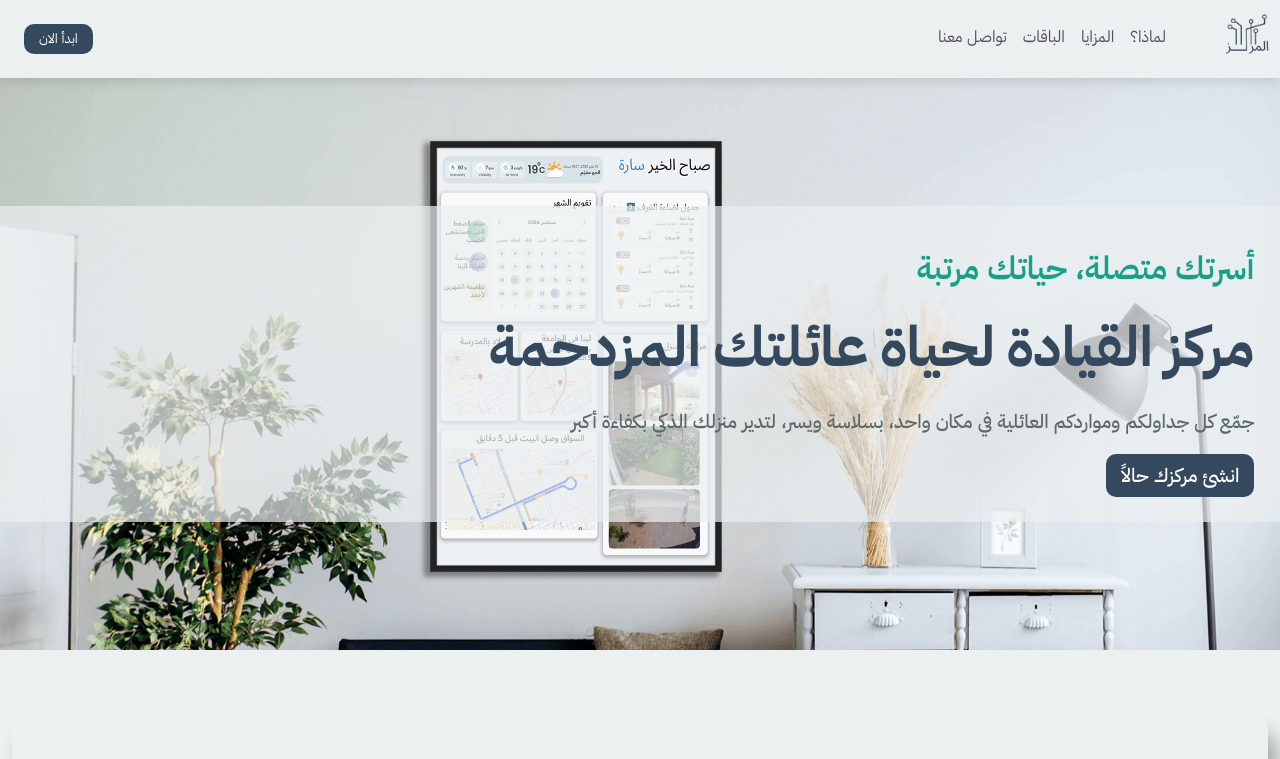
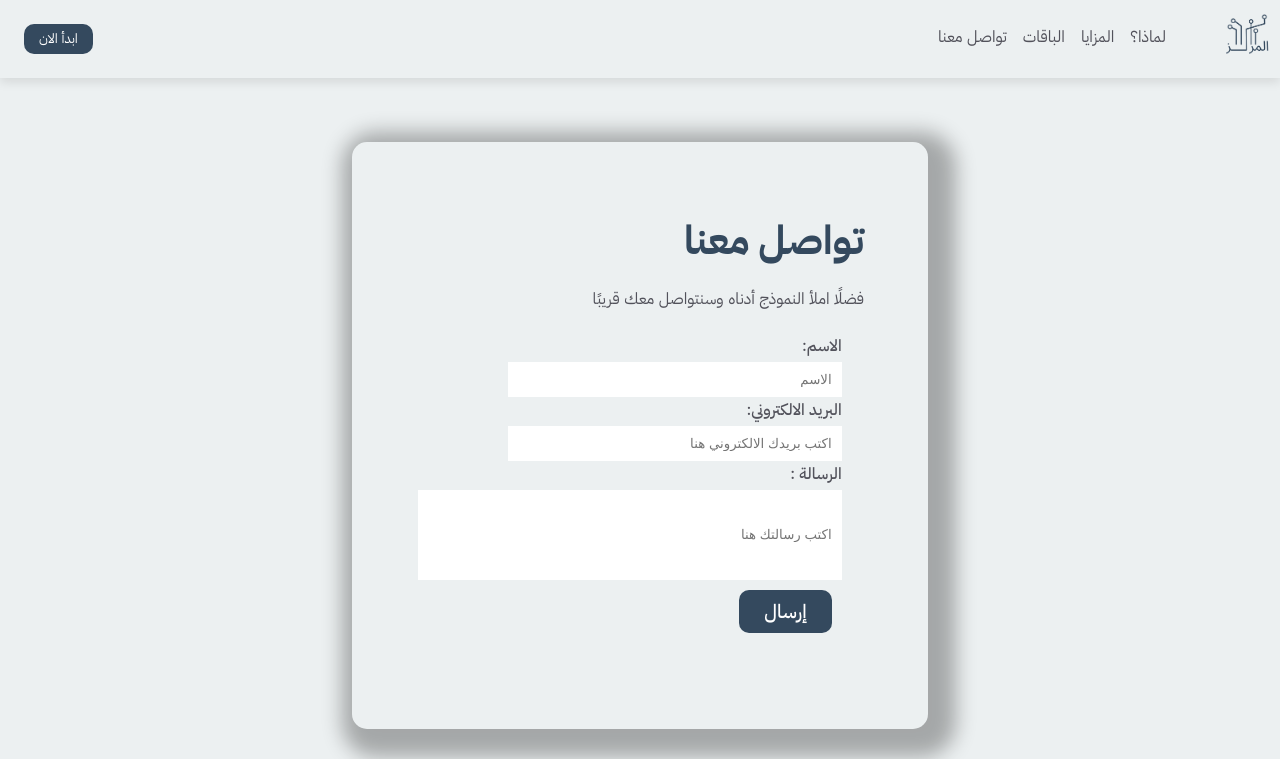
Before and after one commit to shahadmf/almarkz, a React (Create React App) app: page /contact-us in a window 1280 px wide. Shown: the top 759 px of the page. Built offline with nearby package versions, Linux system fonts and the light colour scheme.

Commit message:
Contact us form is done 👌+ Routing is also done ✅

```diff
--- a/package.json
+++ b/package.json
@@ -13,6 +13,7 @@
     "@types/react-dom": "^18.3.0",
     "react": "^18.3.1",
     "react-dom": "^18.3.1",
+    "react-router-dom": "^6.26.1",
     "react-scripts": "5.0.1",
     "sass": "^1.77.8",
     "typescript": "^4.9.5",
--- a/src/App.tsx
+++ b/src/App.tsx
@@ -1,22 +1,29 @@
-import React from 'react';
-
-import './App.scss';
-import Header from './components/Header';
-import Hero from './components/Hero';
-import Why from './components/Why';
-import Benefits from './components/Benefits';
-import Footer from './components/Footer';
-import Pricing from './components/Pricing';
+import React from "react";
+import { BrowserRouter as Router, Route, Routes } from "react-router-dom";
+import "./App.scss";
+import Header from "./components/Header";
+// import Hero from "./components/Hero";
+import Why from "./components/Why";
+import Benefits from "./components/Benefits";
+import Footer from "./components/Footer";
+import Pricing from "./components/Pricing";
+import Home from "./Pages/Home";
+import ContactUs from "./components/ContactUs";
 
 function App() {
   return (
     <div className="App">
-      <Header />
-      <Hero />
-      <Why />
-      <Benefits />
-      <Pricing />
-      <Footer />
+      <Router>
+        <Header />
+        <Routes>
+          <Route path="/" element={<Home />} />
+          <Route path="/why" element={<Why />} />
+          <Route path="/benefits" element={<Benefits />} />
+          <Route path="/pricing" element={<Pricing />} />
+          <Route path="/contact-us" element={<ContactUs />} />
+        </Routes>
+        </Router>
+          <Footer />
     </div>
   );
 }
--- /dev/null
+++ b/src/Pages/Home.tsx
@@ -0,0 +1,18 @@
+import React from 'react'
+import Hero from '../components/Hero'
+import Benefits from '../components/Benefits';
+import Pricing from '../components/Pricing';
+import Why from '../components/Why';
+
+const Home = () => {
+  return (
+    <div>
+      <Hero />
+      <Why />
+      <Benefits />
+      {/* <Pricing /> */}
+    </div>
+  );
+}
+
+export default Home
--- /dev/null
+++ b/src/components/ContactUs.tsx
@@ -0,0 +1,44 @@
+import React from "react";
+import "../styles/ContactUs.scss";
+
+const ContactUs = () => {
+  return (
+    <div className="ContactUs">
+      <h1>تواصل معنا</h1>
+      <p>فضلًا املأ النموذج أدناه وسنتواصل معك قريبًا</p>
+      <div className="form-container">
+        <form action=" ">
+          <div className="form-group">
+            <label htmlFor="name">الاسم:</label>
+            <input
+              type="text"
+              id="name"
+              name="name"
+              placeholder="الاسم"
+              required
+            />
+            <label htmlFor="email">البريد الالكتروني:</label>
+            <input
+              type="email"
+              name="email"
+              id="email"
+              placeholder="اكتب بريدك الالكتروني هنا"
+              required
+            />
+            <label htmlFor="message">الرسالة :</label>
+            <input
+              type="textarea"
+              name="message"
+              id="message"
+              placeholder="اكتب رسالتك هنا"
+              required
+            />
+            <button type="submit">إرسال</button>
+          </div>
+        </form>
+      </div>
+    </div>
+  );
+};
+
+export default ContactUs;
--- a/src/components/Header.tsx
+++ b/src/components/Header.tsx
@@ -1,5 +1,6 @@
 import React, { useState } from "react";
 import logo from "../assets/Logo.png";
+import { Link } from "react-router-dom";
 
 const Header = () => {
   const [isOpen, setIsOpen] = useState(false);
@@ -12,9 +13,9 @@ const Header = () => {
     <div>
       <nav className="navbar">
         <div className="navbar-logo">
-          <a href="#hero">
+          <Link to="/">
             <img src={logo} alt="logo" />
-          </a>
+          </Link>
         </div>
         <div className="navbar-menu">
           <div className="menu-icon" onClick={toggleMenu}>
@@ -22,16 +23,16 @@ const Header = () => {
           </div>
           <ul className={isOpen ? "dropdown-active" : "navbar-links"}>
             <li>
-              <a href="#why">لماذا؟</a>
+              <Link to="/why">لماذا؟</Link>
             </li>
             <li>
-              <a href="#about">المزايا</a>
+              <Link to="/benefits">المزايا</Link>
             </li>
             <li>
-              <a href="#services">الباقات</a>
+              <Link to="/pricing">الباقات</Link>
             </li>
             <li>
-              <a href="#contact">تواصل معنا</a>
+              <Link to="/contact-us">تواصل معنا</Link>
             </li>
             <button className={isOpen ? "button-out" : "button-in"}>
               ابدأ الان
--- /dev/null
+++ b/src/styles/ContactUs.scss
@@ -0,0 +1,63 @@
+@import "../styles/variables";
+
+.ContactUs {
+  width: 35%;
+  margin: 5% auto;
+  padding: 5%;
+  border-radius: 15px;
+  box-shadow: 9px 9px 20px 19px rgba(0, 0, 0, 0.3);
+
+  h1 {
+    font-size: 2.5rem;
+    font-weight: 800;
+    color: $soft-navy;
+    margin: 1% 0px;
+  }
+
+  p{
+    color: $text-color;
+  }
+
+  .form-container {
+    width: 100%;
+    margin: 5%;
+    .form-group {
+      display: flex;
+      flex-direction: column;
+      align-items: flex-start;
+
+      label {
+        font-size: 1rem;
+        font-weight: 500;
+        margin-bottom: 5px;
+        color: $text-color;
+      }
+
+      input {
+        border: none;
+        padding: 10px;
+      }
+      #email,
+      #name {
+        width: 70%;
+      }
+      #message {
+        width: 90%;
+        height: 70px;
+      }
+
+      button {
+        border-radius: 10px;
+        margin: 10px;
+        padding: 7px 25px;
+        height: fit-content;
+        color: #fff;
+        background-color: $soft-navy;
+        border: none;
+        font-family: Inter, "IBM Plex Sans Arabic", sans-serif;
+        font-size: 1.2rem;
+        font-weight: 500;
+      }
+    }
+  }
+}
```
Also changed, not shown: src/styles/Benefits.scss (+10 -12 lines), 1 other file (tests, documents, lock files or other folders).
